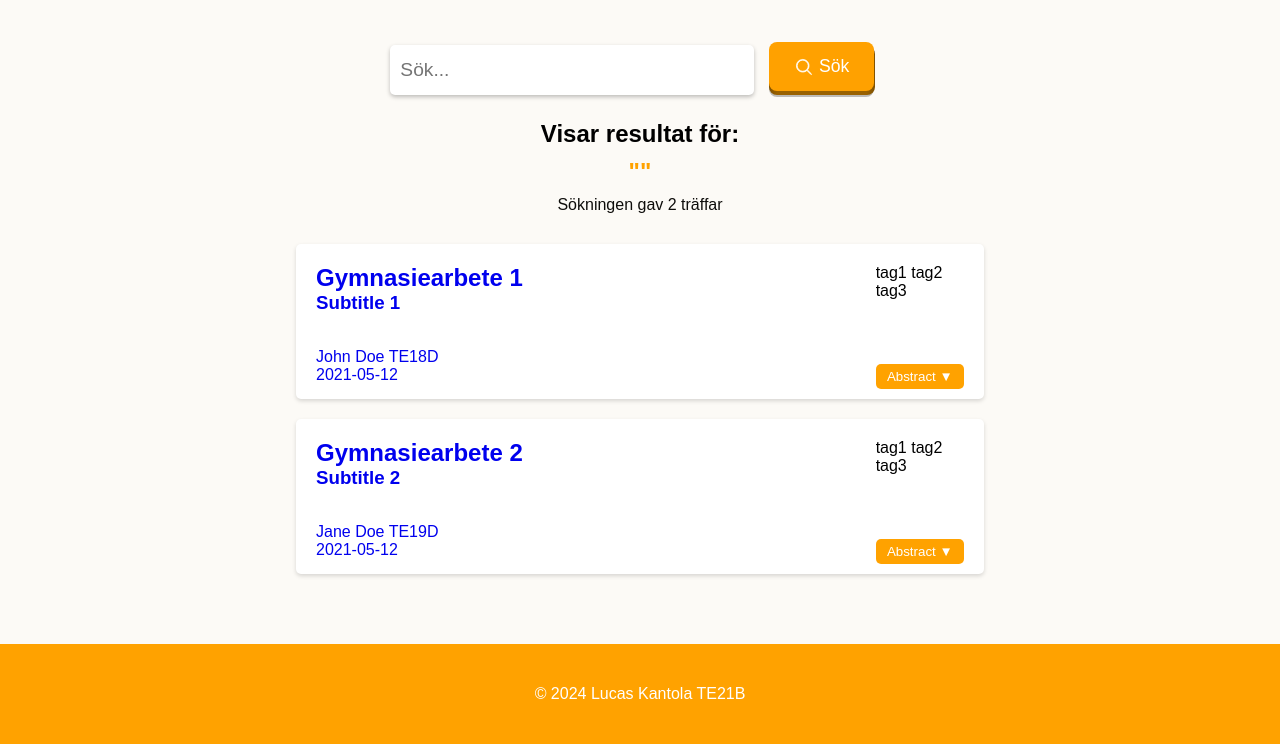
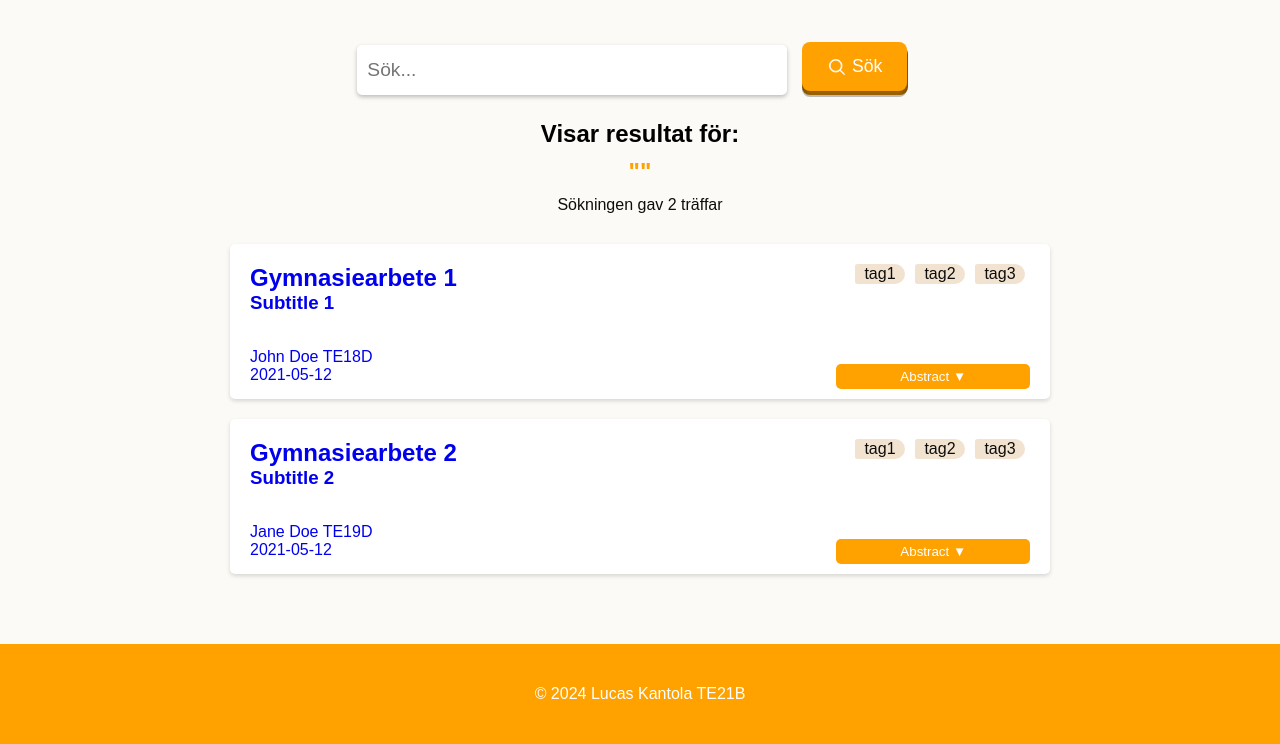
Before and after one commit to LucasKantola/Ostrabo-DB, a Laravel app: page /search in a window 1280 px wide. Shown: the part 250-994 px from the top of the page. Run offline with Laravel 12, Linux system fonts and the light colour scheme; some web fonts are replaced.

Commit message:
did some things. Media screen search done

```diff
--- a/public/style/defaults.css
+++ b/public/style/defaults.css
@@ -37,7 +37,7 @@
 }
 header > .logo > img{
     margin: 50px;
-    width: 400px;
+    max-width: 400px;
     aspect-ratio: auto;
 }
 
@@ -115,3 +115,12 @@
     box-shadow: 0 4px 8px rgba(0, 0, 0, 0.25);
     text-decoration: underline;
 }
+
+
+/*Media screen for header*/
+
+@media screen and (max-width: 900px) {
+    header > .logo > img:nth-child(1){
+        display: none;
+    }
+}
--- a/public/style/search.css
+++ b/public/style/search.css
@@ -1,7 +1,7 @@
 main{
     display: flex;
-    width: 60%;
-    margin: auto;
+    max-width: 900px;
+    margin-inline: auto;
     flex-wrap: wrap;
     justify-content: center;
     align-items: flex-start;
@@ -22,6 +22,7 @@
     margin-top: 10px;
 }
 .r-search{
+    text-align: center;
     color: var(--primary);
 }
 .r-amount{
@@ -30,7 +31,8 @@
 }
 
 main .article-container{
-    width: 100%;
+    min-width: 728px;
+    max-width: 1000px;
     padding: 0 20px;
     margin-bottom: 40px;
 }
@@ -61,6 +63,7 @@
 
 article > .article-content > .article-right{
     text-decoration: none !important;
+    width: 33%;
 }
 
 article .article-right > button{
@@ -74,7 +77,7 @@
     margin-top: auto;
 }
 article .article-right > button:focus{
-    outline: 2px solid #989898;
+    outline: 3px solid gray;
 }
 
 article .bottom{
@@ -93,3 +96,68 @@
     margin-top: 20px;
     padding-top: 0;
 }
+
+article .tags-container{
+    width: 100%;
+    display: flex;
+    justify-content: flex-end;
+    flex-direction: row;
+    flex-wrap: nowrap;
+    text-wrap: nowrap;
+}
+
+article .tags-container span{
+    float: right;
+    display: flex;
+    justify-content: center;
+    align-items: center;
+    min-width: 50px;
+    height: 20px;
+    text-align: right;
+    background-color: #f2e3d1;
+    color: var(--text);
+    /* outline: var(--primary) 2px solid; */
+    padding: 10px 5px;
+    border-radius: 5px 20px 20px 5px;
+    margin: 0px 5px;
+}
+
+@media screen and (min-width: 479px) and (max-width: 768px){
+    main{
+        max-width: 700px;
+    }
+    main .article-container{
+        max-width: 700px;
+        min-width: 400px;
+    }
+    main .article-container > article{
+        min-height: 100px;
+        min-width: 300px;
+    }
+    article .abstract-dropdown, article button, article .tags-container{
+        display: none;
+    }
+}
+@media screen and (max-width: 479px) {
+    main{
+        max-width: 400px;
+        min-width: 100px;
+    }
+    main .article-container{
+        max-width: 400px;
+        min-width: 100px;
+    }
+    .article-container article, .article-content{
+        min-height: 100px !important;
+        max-height: fit-content !important;
+    }
+    .article-content{
+        height: 50px !important;
+    }
+    .article-content h3{
+        display: none;
+    }
+    article .abstract-dropdown, article button, article .tags-container, .article-right{
+        display: none;
+    }
+}
```
